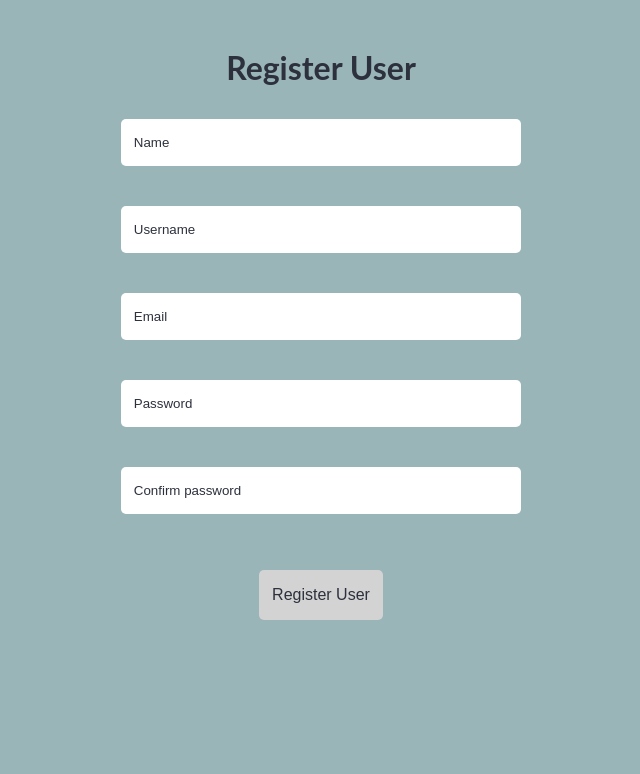
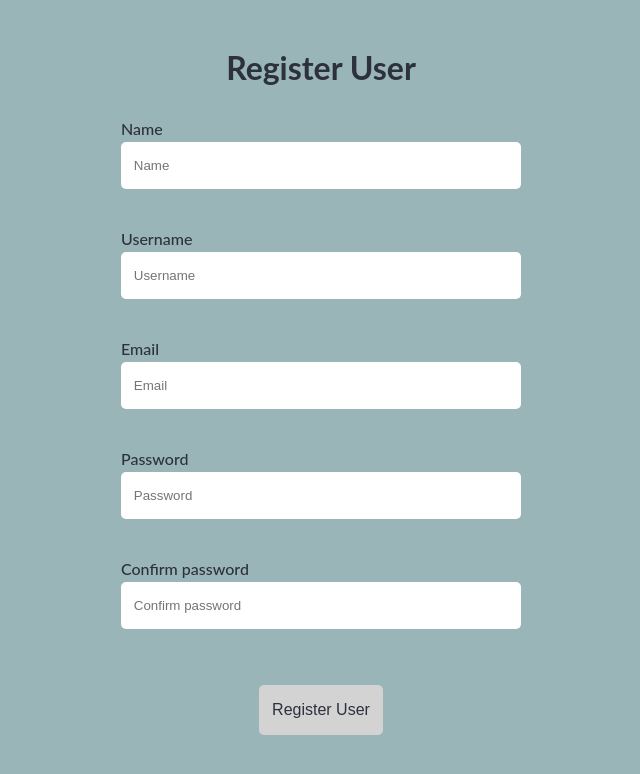
Before and after one commit to wpplng/react-account-registration, a React (Vite) app: page / in a window 1280 px wide. Shown: the top 774 px of the page, without its empty margins (319-959 px from the left). Built offline with nearby package versions, Linux system fonts and the light colour scheme.

Commit message:
added label

```diff
--- a/src/css/TextInput.css
+++ b/src/css/TextInput.css
@@ -11,8 +11,13 @@
   border: none;
 }
 
-.text-input input::placeholder {
+.text-input label {
+  display: flex;
+  flex-direction: column;
+  align-items: flex-start;
+  gap: 0.25rem;
   color: var(--blue-dark);
+  font-weight: 500;
 }
 
 .text-input p {
--- a/src/elements/TextInput.tsx
+++ b/src/elements/TextInput.tsx
@@ -23,6 +23,8 @@ export const TextInput = ({
 }: InputProps): ReactElement => {
   return (
     <div className='text-input'>
+      <label>
+        {label}
         <input
           id={id}
           name={name}
@@ -32,6 +34,7 @@ export const TextInput = ({
           value={value}
           onChange={onChange}
         />
+      </label>
       {errorMsg ? <p>{errorMsg}</p> : <p></p>}
     </div>
   );
```
Lines whose indentation alone changed are shown as unchanged.
